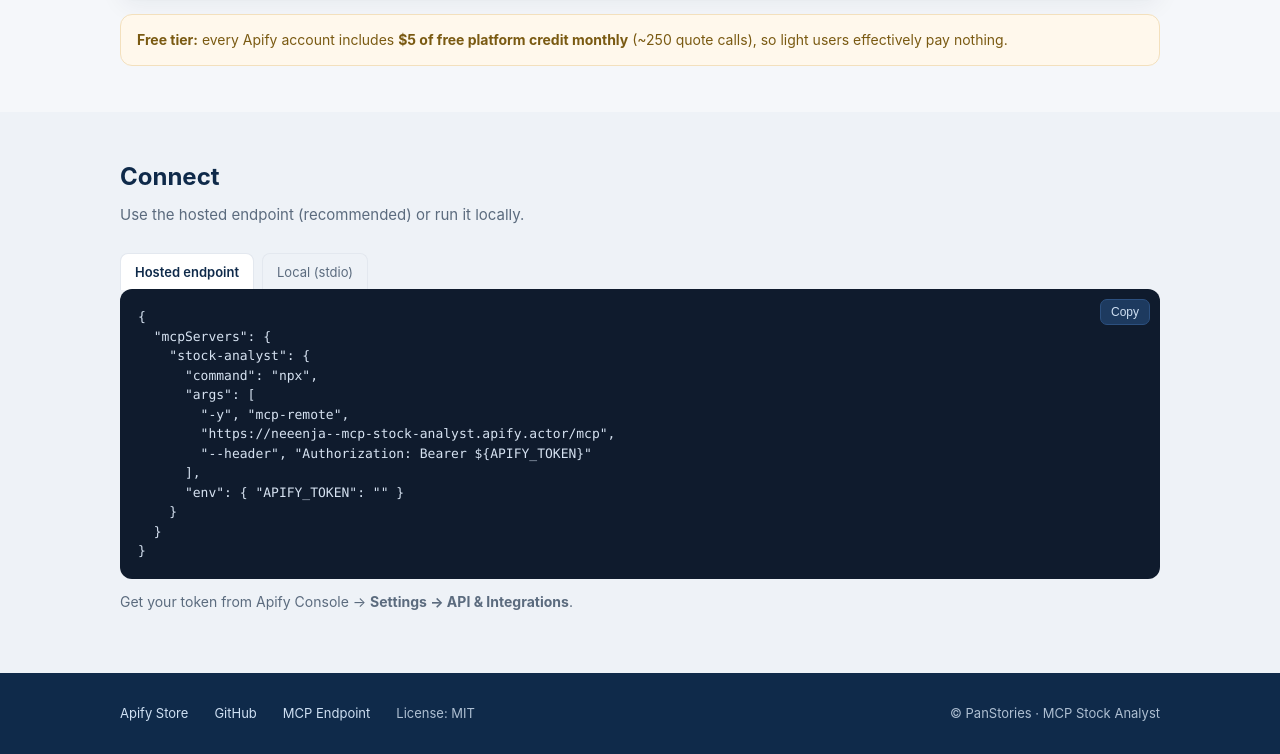
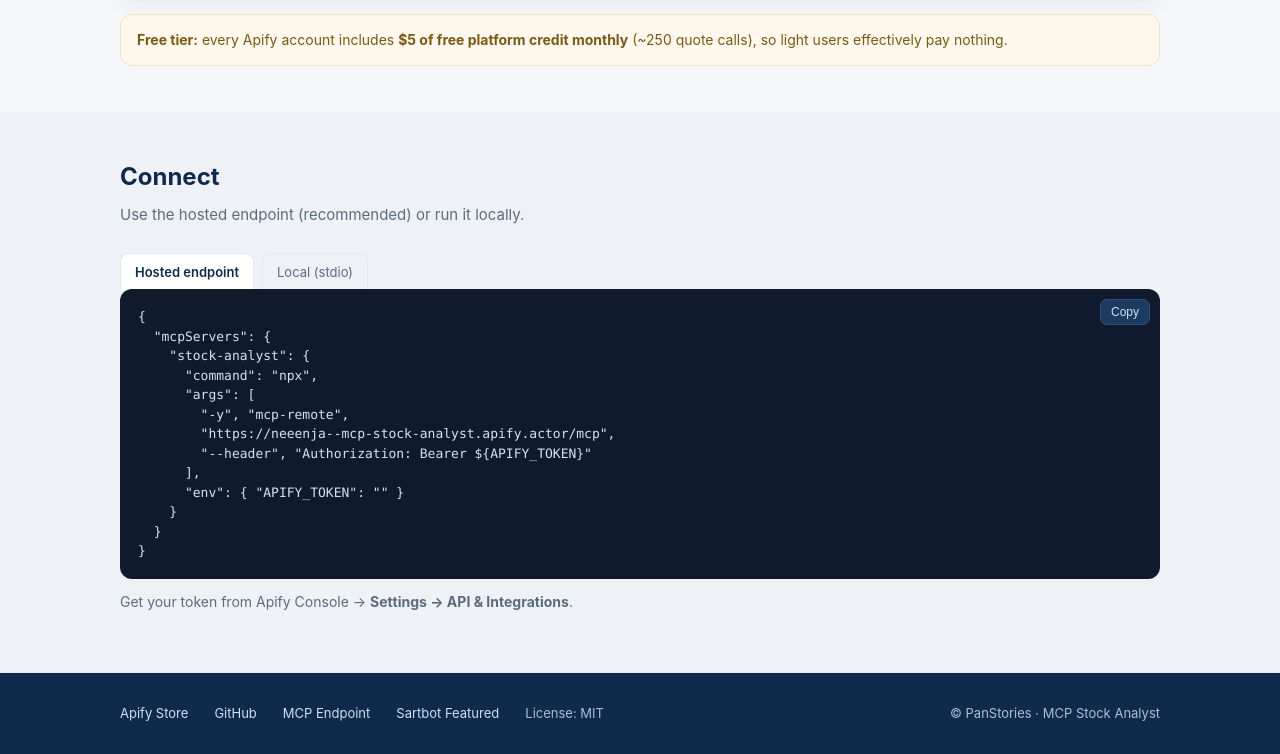
Before and after one commit to PanStories/mcp-stock-analyst, a website: page docs/index.html in a window 1280 px wide. Shown: the part 1471-2225 px from the top of the page. Drawn offline with Linux system fonts and the light colour scheme.

Commit message:
docs: add Sartbot Featured link to footer

```diff
--- a/docs/index.html
+++ b/docs/index.html
@@ -299,6 +299,7 @@
       <div><a href="https://apify.com/neeenja/mcp-stock-analyst" target="_blank" rel="noopener">Apify Store</a></div>
       <div><a href="https://github.com/PanStories/mcp-stock-analyst" target="_blank" rel="noopener">GitHub</a></div>
       <div><a href="https://neeenja--mcp-stock-analyst.apify.actor/mcp" target="_blank" rel="noopener">MCP Endpoint</a></div>
+      <div><a href="https://sartbot.com" target="_blank" rel="noopener">Sartbot Featured</a></div>
       <div>License: MIT</div>
     </div>
     <div>© PanStories · MCP Stock Analyst</div>
```
